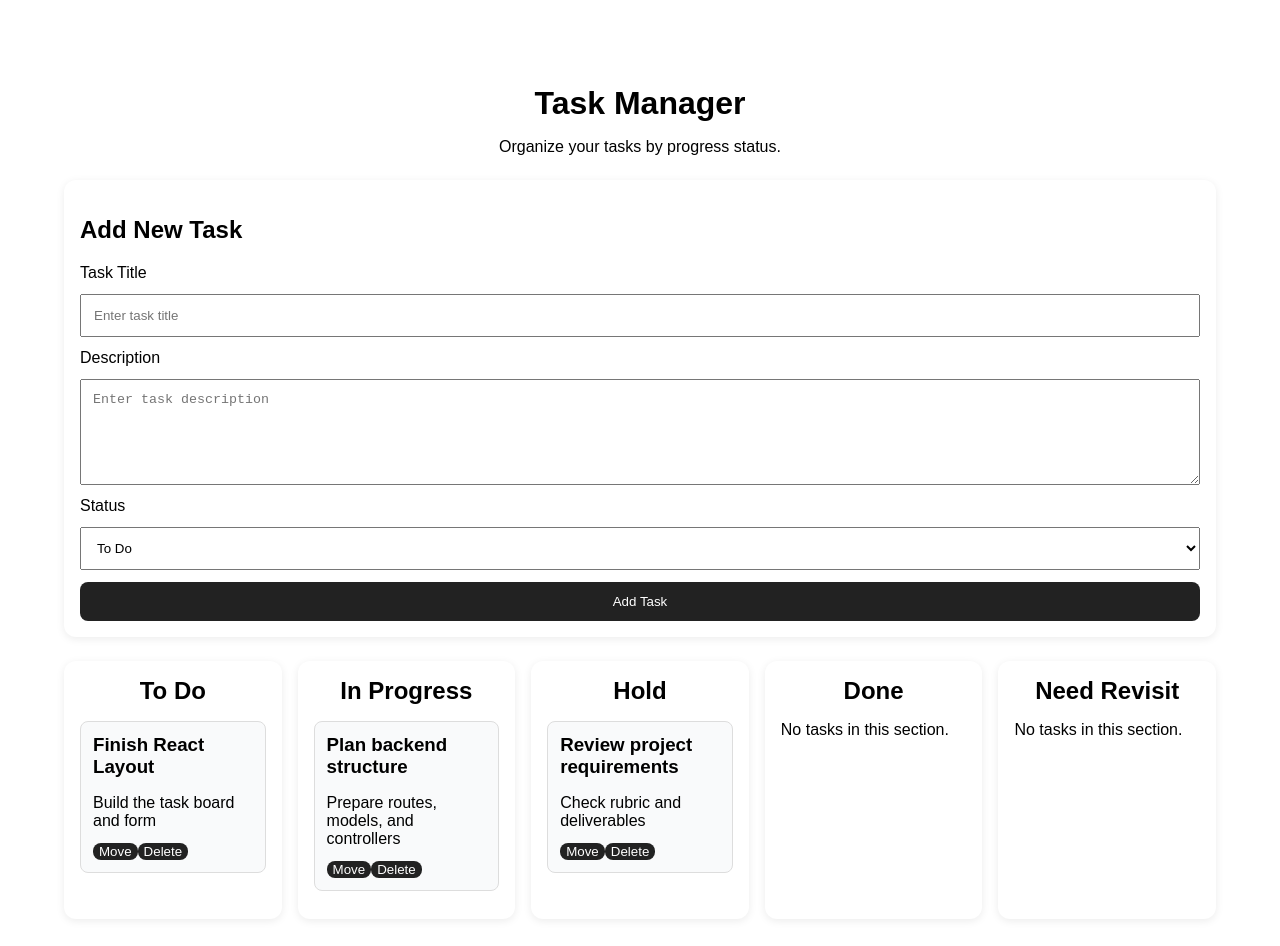
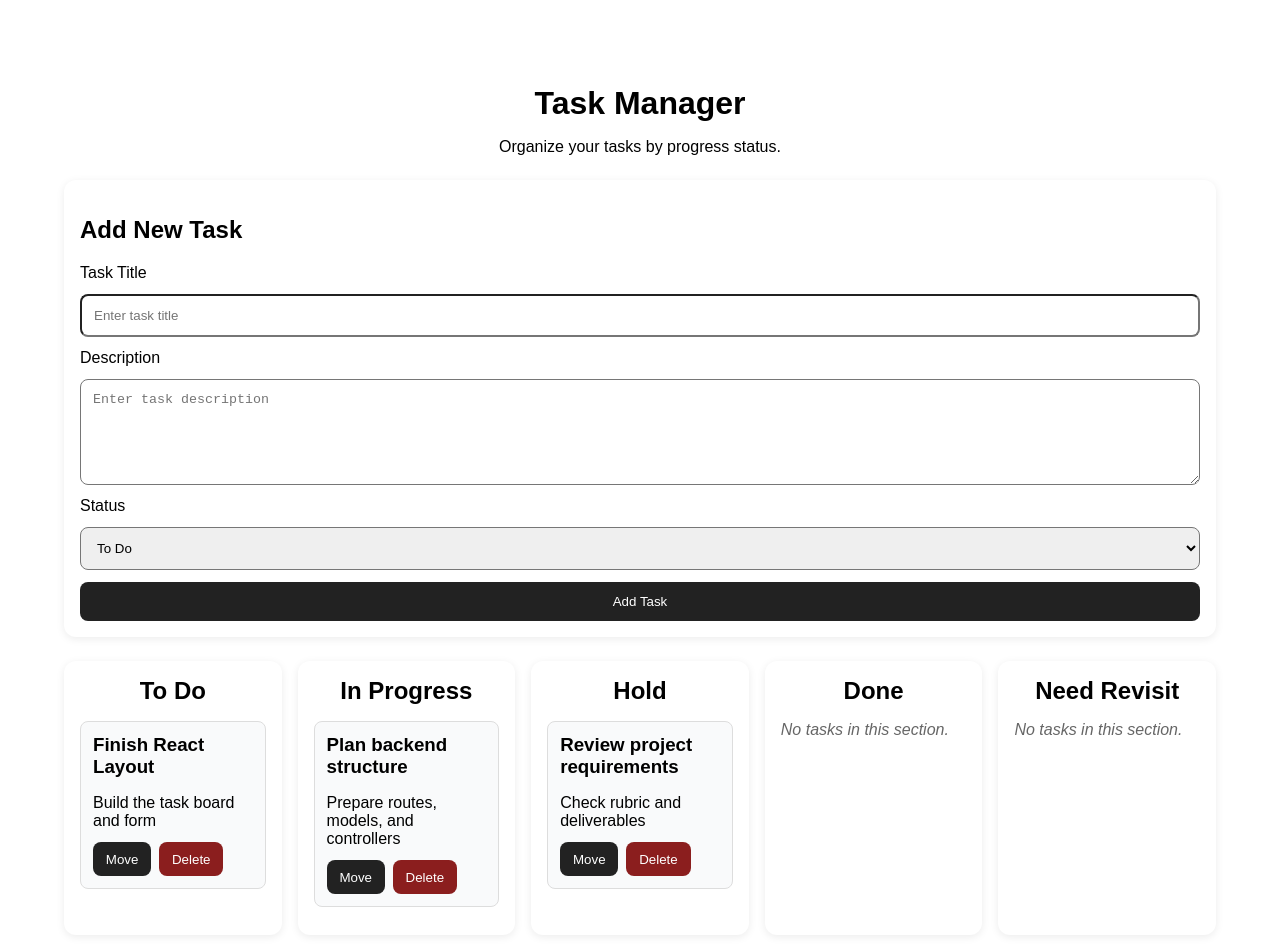
Before and after one commit to Ed-CodePower/task-manager-project, a React app in the folder frontend/: page / in a window 1280 px wide. Shown: the top 946 px of the page. Built offline with nearby package versions, Linux system fonts and the light colour scheme; the HTML template or start-up script is replaced by a standard one.

Commit message:
Adjust style for Dashboard page

```diff
--- a/frontend/src/styles/Dashboard.css
+++ b/frontend/src/styles/Dashboard.css
@@ -39,10 +39,10 @@
 .task-form select,
 .task-form button {
     padding: 0.75rem;
+    border-radius:  0.5rem;
 }
 
-.task-form button,
-.task-card button {
+.task-form button {
     border: none;
     border-radius: 0.5rem;
     cursor: pointer;
@@ -79,6 +79,28 @@
     margin-bottom: 0.75rem;
 }
 
+.task-card button {
+    border: none;
+    border-radius: 0.5rem;
+    cursor: pointer;
+    color: white;
+    padding: 0.6rem 0.8rem;
+    margin-right: 0.5rem;
+}
+
+.move-button {
+    background-color: #222;
+}
+
+.delete-button {
+    background-color: #8b1e1e;
+}
+
+.empty-message {
+    font-style: italic;
+    color: #666;
+}
+
 /* Tablet */
 @media (min-width: 758px) {
     .dashboard {
```
